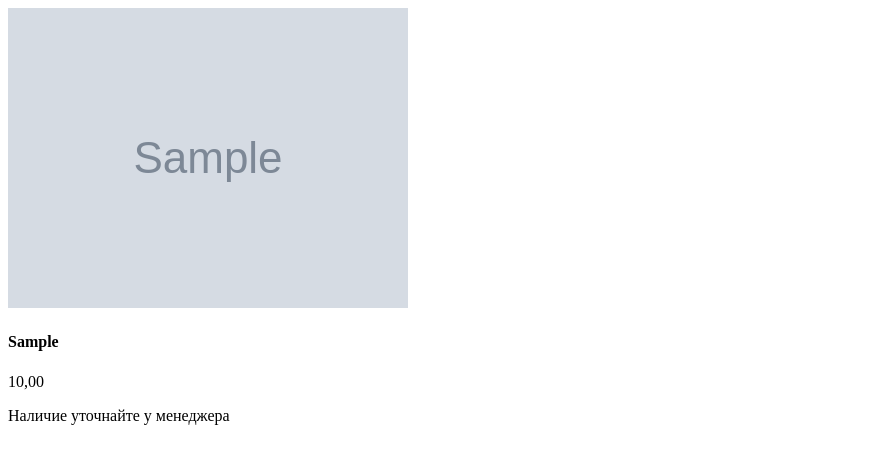
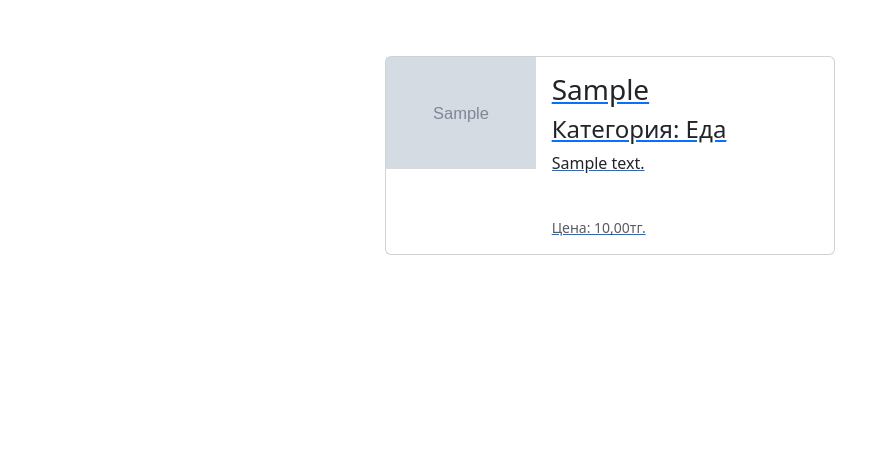
Before and after one commit to almas-rak/home_work_60_almas_rakysbayev, a Django app: page / in a window 1280 px wide. Shown: the top 464 px of the page, without its empty margins (0-890 px from the left). Run offline with Django 4.2, Linux system fonts and the light colour scheme; tables that the repository leaves empty hold one stand-in row (values such as "Sample post"); grey boxes marked "Sample" are stand-in pictures; some libraries are stand-ins or nearby versions.

Commit message:
убрано всё лишнее и немного стилизовано

```diff
--- a/source/e_shop/templates/index.html
+++ b/source/e_shop/templates/index.html
@@ -1,33 +1,30 @@
-<!DOCTYPE html>
-<html lang="en">
-<head>
-    <meta charset="UTF-8">
-    <title>Title</title>
-</head>
-<body>
+{% extends 'base.html' %}
+{% load static %}
+{% block title %}index{% endblock title %}
+
+{% block content %}
 {% for product in products %}
-<div class="card">
-    <div class="image-container">
-        <img src="{{ product.image }}">
+<div class="container col-md-9 col-lg-5">
+
+  <a class="col-md-9 col-lg-5 card-link-custom" href="{% url 'detail_view' product.pk %}">
+    <div class="card mb-3" style="max-width: 450">
+      <div class="row g-0">
+        <div class="col-md-4">
+          <img class="col-12" src="{{product.image}}"  alt="image">
+        </div>
+        <div class="col-md-8">
+          <div class="card-body">
+            <h3 class="card-title">{{product.product}}</h3>
+            <h4>Категория: {{ product.get_category_display }}</h4>
+            <p class="card-text overflow-hidden" style="height:50px;">{{product.description}}</p>
+            <p class="card-text"><small class="text-muted">Цена: {{product.price}}тг.</small></p>
+          </div>
+        </div>
+      </div>
     </div>
-    <div class="title">
-        <h4 class="card-title">
-            {{ product.product }}
-        </h4>
-    </div>
-    <div class="price">
-        <p> {{ product.price }} </p>
-    </div>
-    <div class="remainder">
-        {% if product.remainder > 20 %}
-            <p>В наличии</p>
-        {% else %}
-            <p>Наличие уточнайте у менеджера</p>
-        {% endif %}
-    </div>
+  </a>
+
 
 </div>
 {% endfor %}
-
-</body>
-</html>
+{% endblock content %}
```
